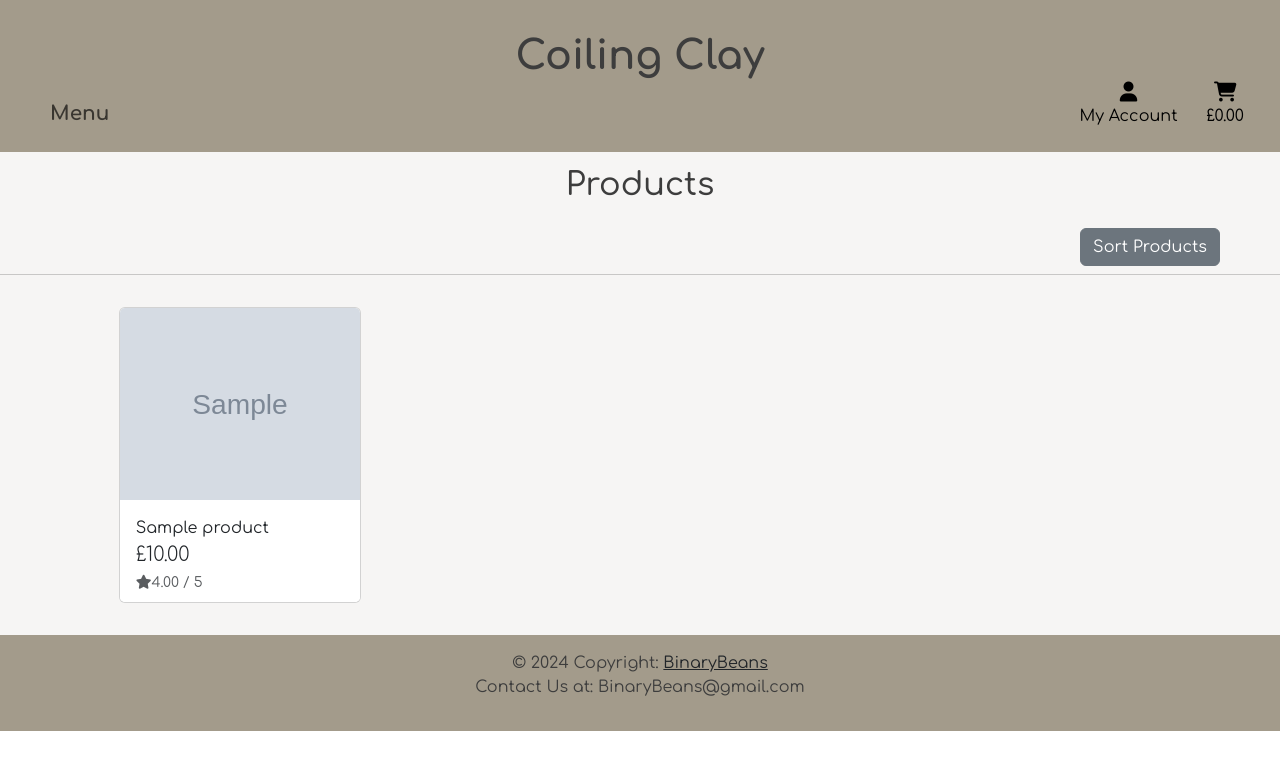
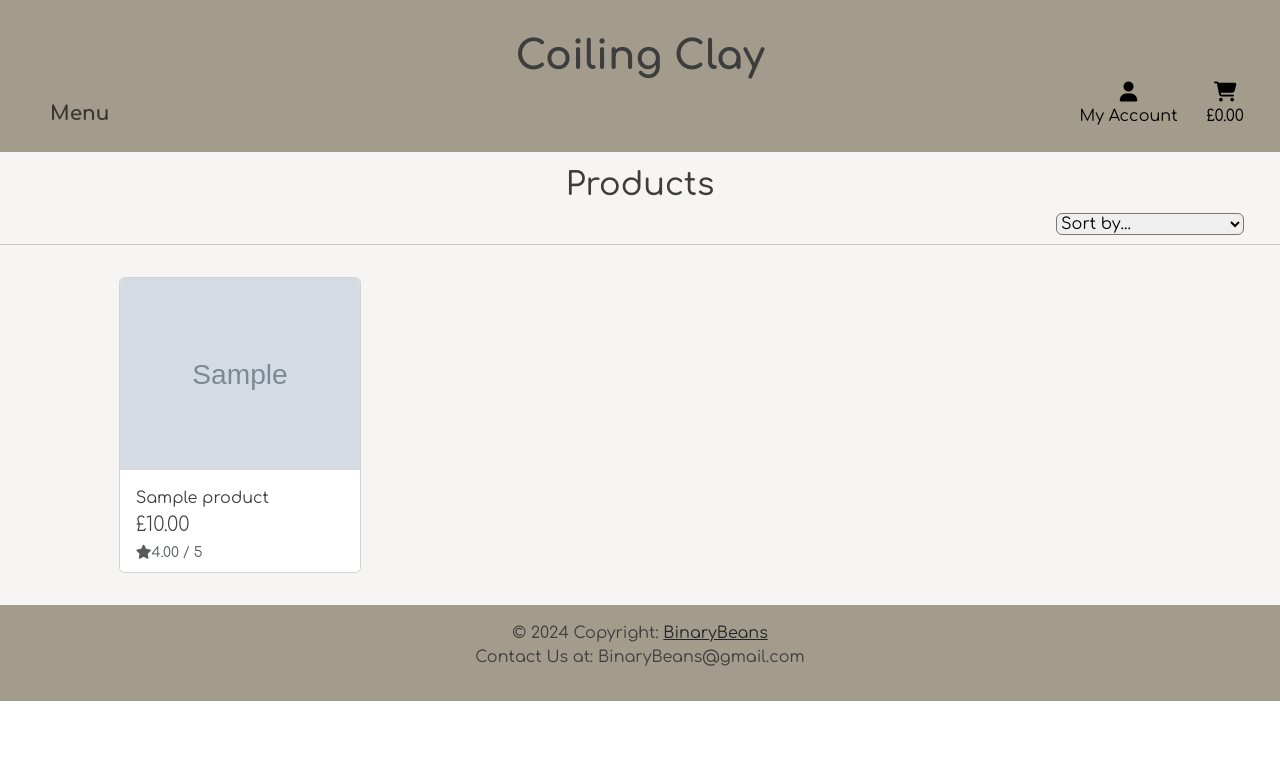
Before and after one commit to Willr-hawkins/coiling-clay1, a Django app: page /products/ in a window 1280 px wide. Shown: the top 770 px of the page. Run offline with Django 3.2, Linux system fonts and the light colour scheme; tables that the repository leaves empty hold one stand-in row (values such as "Sample post"); grey boxes marked "Sample" are stand-in pictures; some libraries are stand-ins or nearby versions.

Commit message:
Refine the sorting funcitonality

```diff
--- a/products/templates/products/products.html
+++ b/products/templates/products/products.html
@@ -6,24 +6,16 @@
     <div class="row">
         <div class="col mt-3">
             <h2 class="text-center">Products</h2>
-            <div class="dropdown-center">
-                <a class="btn btn-secondary float-md-end me-5 mt-3 text-capatilize" role="button" data-bs-toggle="dropdown" aria-expanded="false">
-                    {% if current_sorting is None %}
-                        Sort Products
-                    {% else %}
-                        {{ current_sorting }}
-                    {% endif %}
-                </a>
-
-                <ul class="dropdown-menu">
-                    {% if current_sorting is not None %}
-                    <li><a class="dropdown-item" href="{% url 'products' %}">Defualt</a></li>
-                    {% endif %}
-                    <li><a class="dropdown-item" href="{% url 'products' %}?sort=price&direction=asc">Price | Low to High</a></li>
-                    <li><a class="dropdown-item" href="{% url 'products' %}?sort=price&direction=desc">Price | High to Low</a></li>
-                    <li><a class="dropdown-item" href="{% url 'products' %}?sort=rating&direction=desc">Rating | High to Low</a></li>
-                    <li><a class="dropdown-item" href="{% url 'products' %}?sort=rating&direction=asc">Rating | Low to High</a></li>
-                </ul>
+            <div class="sort-select-wrapper float-end pe-4">
+                <select id="sort-selector" class="custom-select rounded-2">
+                    <option value="reset" {% if current_sorting == 'None_None' %}selected{% endif %}>Sort by...</option>
+                    <option value="price_asc" {% if current_sorting == 'price_asc' %}selected{% endif %}>Price (Low to High)</option>
+                    <option value="price_desc" {% if current_sorting == 'price_desc' %}selected{% endif %}>Price (High to Low)</option>
+                    <option value="rating_asc" {% if current_sorting == 'rating_asc' %}selected{% endif %}>Rating (Low to High)</option>
+                    <option value="rating_desc" {% if current_sorting == 'rating_desc' %}selected{% endif %}>Rating (High to Low)</option>
+                    <option value="name_asc" {% if current_sorting == 'name_asc' %}selected{% endif %}>Name (A-Z)</option>
+                    <option value="name_desc" {% if current_sorting == 'name_desc' %}selected{% endif %}>Name (Z-A)</option>
+                </select>
             </div>
 
         </div>
@@ -66,3 +58,30 @@
     </div>
 </div>
 {% endblock %}
+
+{% block postloadjs %}
+    {{ block.super }}
+    <script type="text/javascript">
+        document.addEventListener('DOMContentLoaded', function() {
+            var selector = document.getElementById('sort-selector');
+
+            selector.addEventListener('change', function() {
+                var selectedVal = this.value;
+                var currentUrl = new URL(window.location);
+
+                if (selectedVal != "reset") {
+                    var sort = selectedVal.split("_")[0];
+                    var direction = selectedVal.split("_")[1];
+
+                    currentUrl.searchParams.set("sort", sort);
+                    currentUrl.searchParams.set("direction", direction);
+                } else {
+                    currentUrl.searchParams.delete("sort");
+                    currentUrl.searchParams.delete("direction");
+                }
+
+                window.location.replace(currentUrl);
+            });
+        });
+    </script>
+{% endblock %}
--- a/products/views.py
+++ b/products/views.py
@@ -1,6 +1,8 @@
 from django.shortcuts import render, redirect, reverse, get_object_or_404
 from django.contrib import messages
 from django.db.models import Q
+from django.db.models.functions import Lower
+
 from .models import Product, Category
 
 # Create your views here.
@@ -20,7 +22,7 @@ def all_products(request):
             sort = sortkey
             if sortkey == 'name':
                 sortkey = 'lower_name'
-                products = products.annotate(lower_name=lower('name'))
+                products = products.annotate(lower_name=Lower('name'))
 
             if 'direction' in request.GET:
                 direction = request.GET['direction']
@@ -42,10 +44,7 @@ def all_products(request):
             queries = Q(name__icontains=query) | Q(description__icontains=query)
             products = products.filter(queries)
 
-    if sort and direction:
-        current_sorting = f"{sort} | {'Low to High' if direction == 'asc' else 'High to Low'}"
-    else:
-        current_sorting = None
+    current_sorting = f"{sort}_{direction}"
 
     context = {
         'products': products,
--- a/static/css/base.css
+++ b/static/css/base.css
@@ -114,6 +114,7 @@ a.dropdown-item:hover {
 /* Code Used from ByteGrad youtube channel */
 .card {
     transition: all 0.3s;
+    color: #3D3D3D;
 }
 
 /* Code Used from ByteGrad youtube channel */
--- a/templates/base.html
+++ b/templates/base.html
@@ -121,5 +121,8 @@
       </div>
     </footer>
   </div>
+
+  {% block postloadjs %}
+  {% endblock %}
 </body>
 </html>
```
